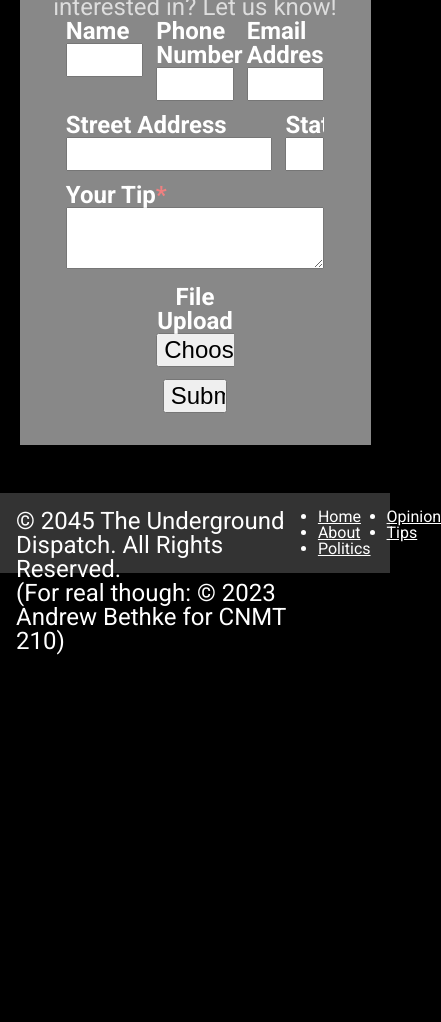
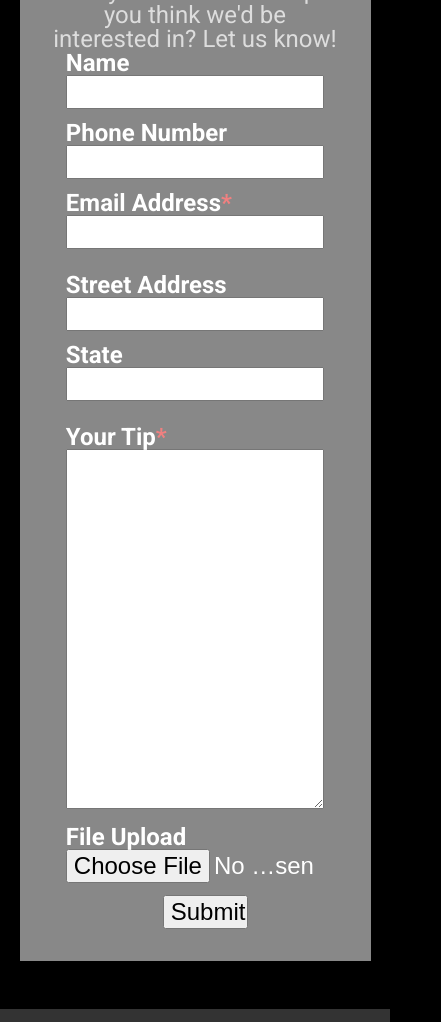
Before and after one commit to andrewbethke/cnmt210-finalproject, a plain HTML site: page tips.html in a window 390 px wide. Shown: the part 527-1549 px from the top of the page, 441 px wide, since content can reach past the window. Before the commit the page ends 1182 px from the top, so only its background shows below. Drawn offline with Linux system fonts and the light colour scheme.

Commit message:
Made remaining elements responsive

```diff
--- a/styles/homepage.css
+++ b/styles/homepage.css
@@ -57,3 +57,10 @@ aside img{
     width: 80%;
     margin: 0 10%;
 }
+
+@media screen and (max-width: 768px) {
+    main, aside {
+        width: 95%;
+        margin: 2em 2.5%;
+    }
+}
--- a/styles/shared.css
+++ b/styles/shared.css
@@ -87,3 +87,19 @@ h1, h2 {
     font-weight: bold;
     font-size: 3.5em;
 }
+
+@media screen and (max-width: 1280px) {
+    footer {
+        height: 10em;
+        flex-wrap: wrap;
+        text-align: center;
+    }
+    footer nav ul {
+        flex-direction: row;
+        gap: 3em;
+    }
+
+    footer div {
+        width: 100%;
+    }
+}
--- a/styles/tips.css
+++ b/styles/tips.css
@@ -2,7 +2,7 @@ main {
     display: block;
     width: 90%;
     padding: 2em;
-    margin: 3em 5%;
+    margin: 5em 5% 3em;
     background-color: #888888;
 }
 
@@ -73,16 +73,16 @@ textarea {
     resize: vertical;
     font-family: inherit;
     margin-bottom: 0.5em;
+    height: 6em;
 }
 
 #upload-container {
-    width: 30%;
-    margin: 0 auto 0.5em;
-    text-align: center;
+    margin-bottom: 0.5em;
 }
 
 #upload-container input {
     color: white;
+    margin: auto;
 }
 
 input[type=submit] {
@@ -91,3 +91,22 @@ input[type=submit] {
     it's fine but it seems weird. */
     margin: 0 37.5%;
 }
+
+@media screen and (max-width: 768px) {
+    #top-row div, #second-row div {
+        width: 100%;
+        margin-bottom: 0.5em;
+    }
+
+    textarea {
+        height: 15em;
+    }
+
+    #upload-container {
+        width: 100%;
+    }
+
+    input[type=submit] {
+        width: 33%;
+    }
+}
--- a/tips.html
+++ b/tips.html
@@ -57,7 +57,7 @@
                     <input name="address" id="address" type="text">
                 </div>
                 <div id="state-container">
-                    <label for="state">State/Province</label>
+                    <label for="state">State</label>
                     <input name="state" id="state" type="text">
                 </div>
             </div>
```
